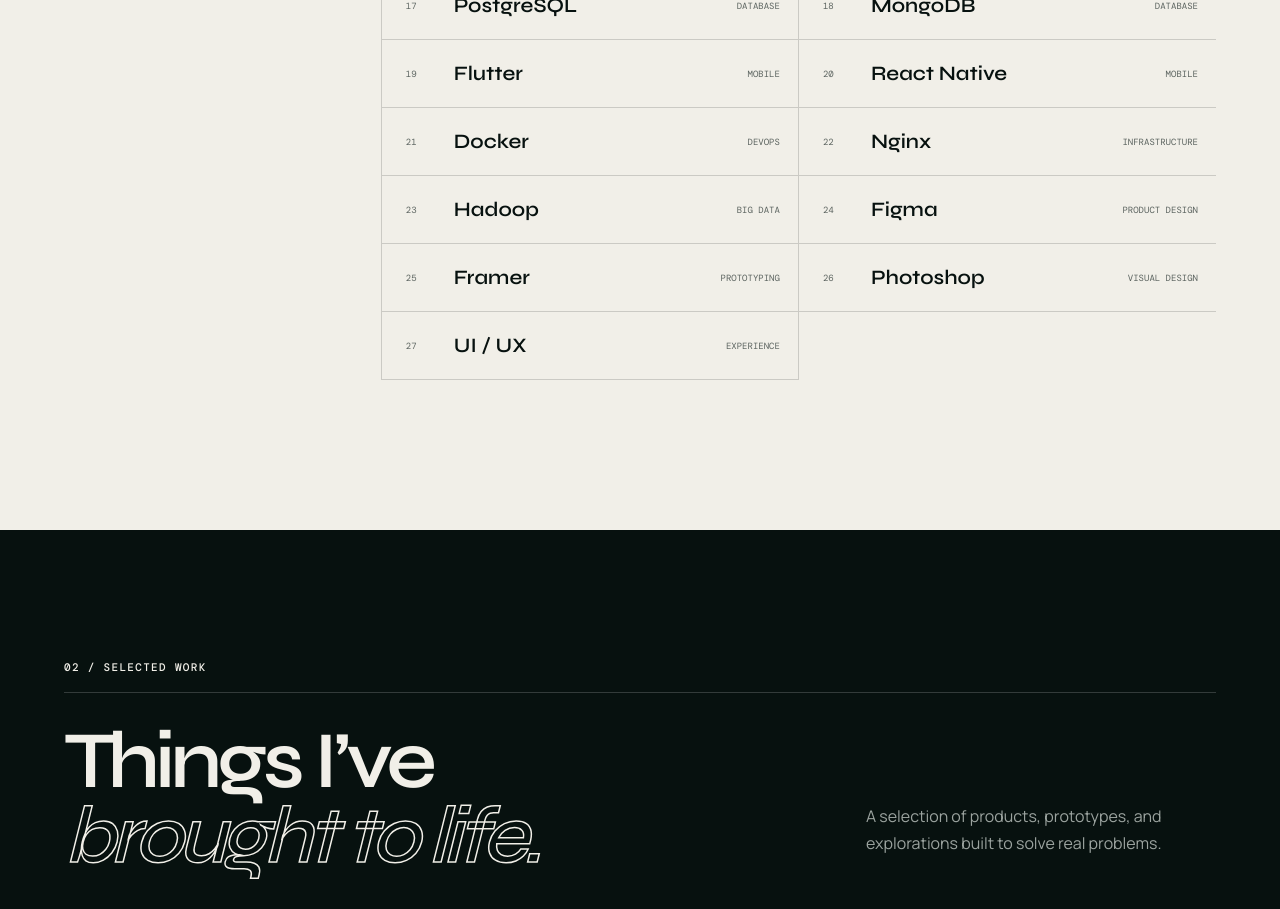
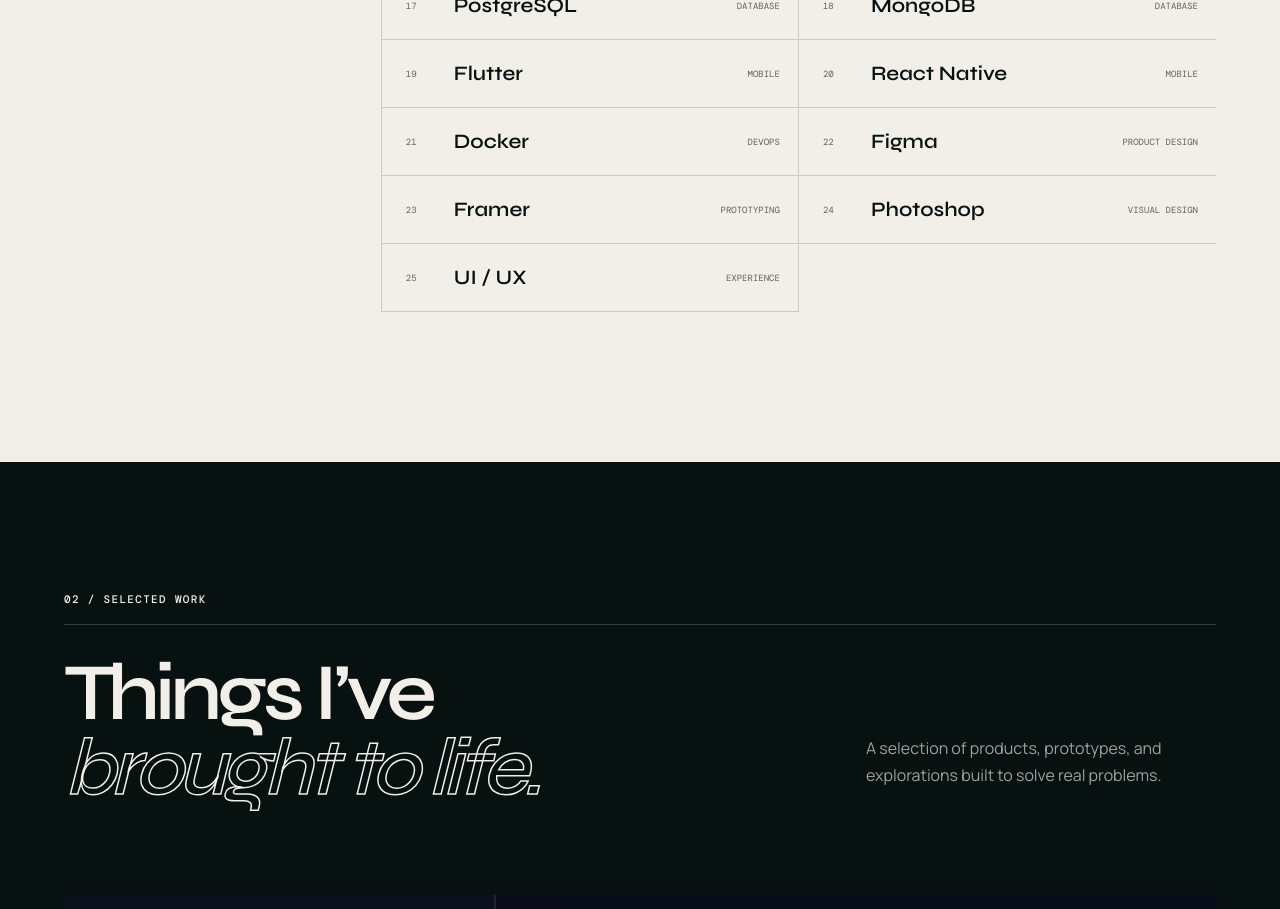
Before and after one commit to samog76/myportfolio, a React (Vite) app: page / in a window 1280 px wide. Shown: the part 2280-3189 px from the top of the page. Built offline with nearby package versions, Linux system fonts and the light colour scheme; a web font is replaced by a local one.

Commit message:
Remove Hadoop and Nginx from core stack

```diff
--- a/src/App.jsx
+++ b/src/App.jsx
@@ -85,8 +85,6 @@ const skills = [
   ["Flutter", "Mobile"],
   ["React Native", "Mobile"],
   ["Docker", "DevOps"],
-  ["Nginx", "Infrastructure"],
-  ["Hadoop", "Big data"],
   ["Figma", "Product design"],
   ["Framer", "Prototyping"],
   ["Photoshop", "Visual design"],
```
Also changed, not shown: 5 other files (tests, documents, lock files or other folders).
